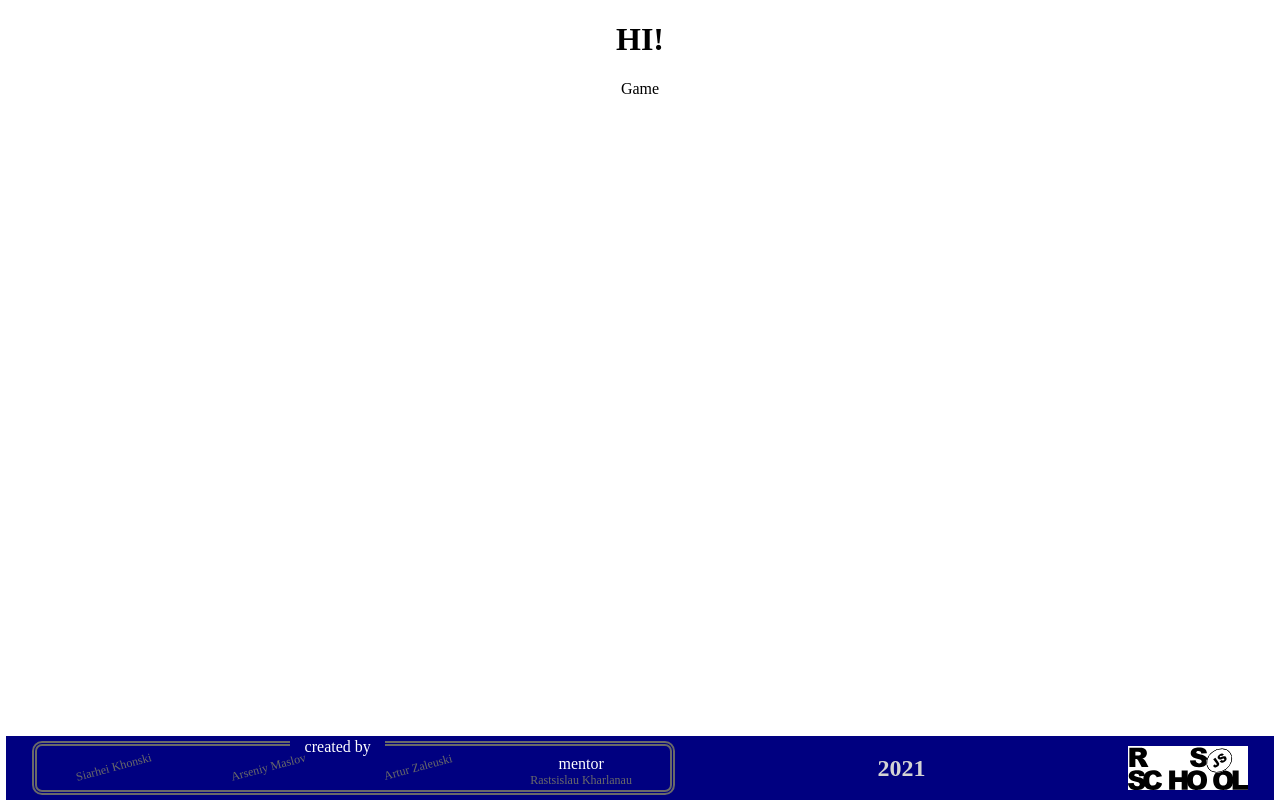
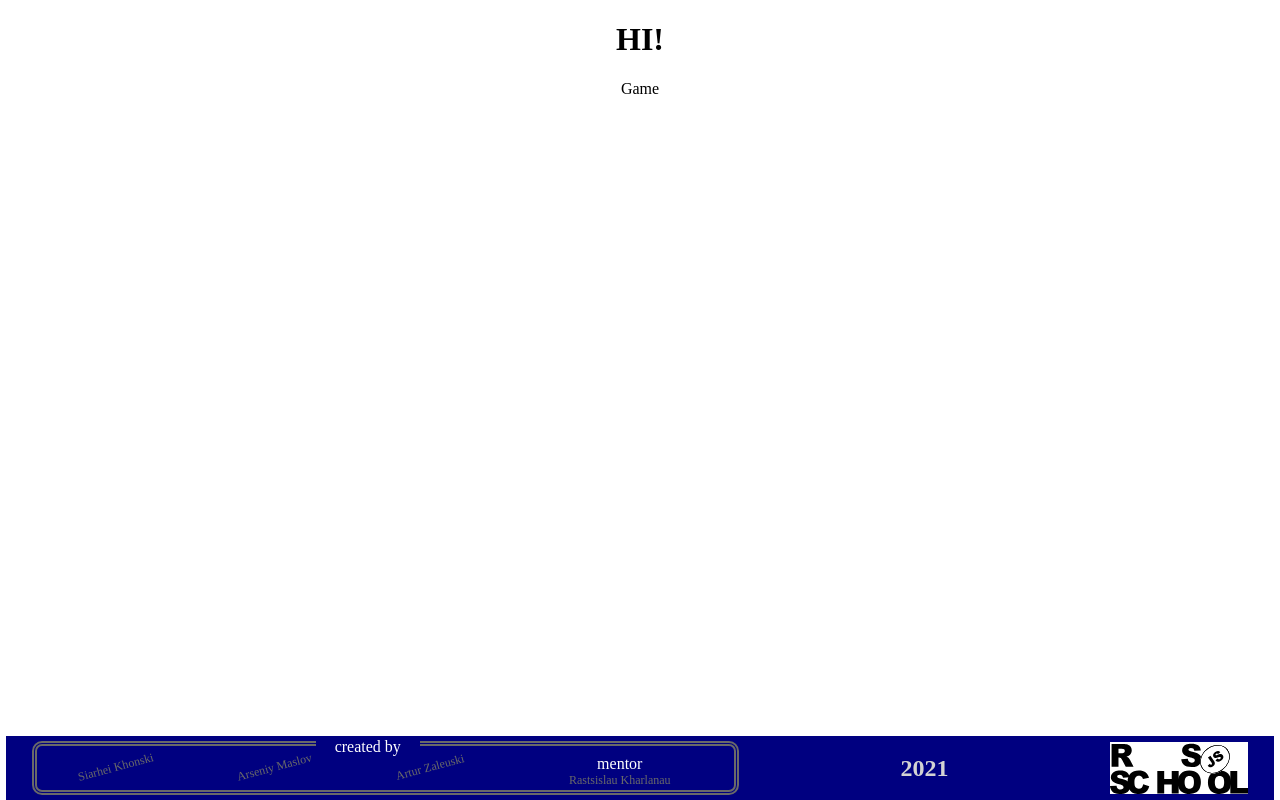
Before and after one commit to Maslovars/pointing-poker, a React (Create React App) app: page /game in a window 1280 px wide. Built offline with nearby package versions, Linux system fonts and the light colour scheme.

Commit message:
refactor: take into account the remarks of the mentor and team

```diff
--- a/src/App.css
+++ b/src/App.css
@@ -1,3 +1,3 @@
-.App {
+.app {
   text-align: center;
 }
--- a/src/App.js
+++ b/src/App.js
@@ -8,7 +8,7 @@ import Welcome from './components/welcome/Welcome';
 
 function App() {
   return (
-    <div className="App">
+    <div className="app">
 
       <h1>HI!</h1>
       <Switch>
--- a/src/components/footer/Footer.jsx
+++ b/src/components/footer/Footer.jsx
@@ -4,27 +4,31 @@ import {
   StyledContainer,
   StyledContainerTitle,
   MentorContainer,
-  Year
+  Year,
+  StyledLink,
+  MentorLink,
+  MentorText,
+  CourseLink
 } from "./styles";
-import logo from './rs_school_js.svg';
+import logo from '../../assets/rs_school_js.svg';
 
 const Footer = (props) => {
   return (
     <StyledFooter {...props}>
       <StyledContainer>
         <StyledContainerTitle {...props}>created by</StyledContainerTitle>
-        <a href='https://github.com/armonlis' target='_blank' title='Siarhei Khonski github' rel='noreferrer'>Siarhei Khonski</a>
-        <a href='https://github.com/Maslovars' target='_blank' title='Arseniy Maslov github' rel='noreferrer'>Arseniy Maslov</a>
-        <a href='https://github.com/zalart' target='_blank' title='Artur Zaleuski github' rel='noreferrer'>Artur Zaleuski</a>
+        <StyledLink href='https://github.com/armonlis' target='_blank' title='Siarhei Khonski github' rel='noreferrer'>Siarhei Khonski</StyledLink>
+        <StyledLink href='https://github.com/Maslovars' target='_blank' title='Arseniy Maslov github' rel='noreferrer'>Arseniy Maslov</StyledLink>
+        <StyledLink href='https://github.com/zalart' target='_blank' title='Artur Zaleuski github' rel='noreferrer'>Artur Zaleuski</StyledLink>
         <MentorContainer>
-          <p>mentor</p>
-          <a href='https://github.com/tatsmaki' target='_blank' title='Rastsislau Kharlanau github' rel='noreferrer'>Rastsislau Kharlanau</a>
+          <MentorText>mentor</MentorText>
+          <MentorLink href='https://github.com/tatsmaki' target='_blank' title='Rastsislau Kharlanau github' rel='noreferrer'>Rastsislau Kharlanau</MentorLink>
         </MentorContainer>
       </StyledContainer>
       <Year>2021</Year>
-      <a href='https://rs.school/react/' target='_blank' title='Get more information about course' rel='noreferrer'>
+      <CourseLink href='https://rs.school/react/' target='_blank' title='Get more information about course' rel='noreferrer'>
         <StyledImg src={logo} alt='RSSchool logo' />
-      </a>
+      </CourseLink>
     </StyledFooter>
   )
 }
--- a/src/components/footer/styles.js
+++ b/src/components/footer/styles.js
@@ -1,6 +1,6 @@
 import styled from 'styled-components';
 
-const StyledFooter = styled.div`
+export const StyledFooter = styled.div`
   background-color: ${ props => props.background || 'navy'};
   width: ${ props => props.width || '99vw' };
   height: ${ props => props.height || '8vh' };
@@ -11,21 +11,33 @@ const StyledFooter = styled.div`
   display: flex;
   align-items: center;
   justify-content: space-between;
-  & > a {
-    display: block;
-    height: 70%;
-    width: auto;
-    margin: 0 2%;
-    text-decoration: none;
+`
+export const StyledLink = styled.a`
+  display: block;
+  font-size: 1.5vmin;
+  color: dimgray;
+  text-decoration: none;
+  margin: 0 2%;
+  transform: rotate(-15deg);
+  &:hover {
+    color: white;
   }
 `
-const StyledImg = styled.img`
+export const MentorLink = styled(StyledLink)`
+  transform: none;
+`
+
+export const CourseLink = styled(MentorLink)`
+  height: 80%;
+`
+
+export const StyledImg = styled.img`
   background-color: white;
   height: 100%;
 `
-const StyledContainer = styled.div`
+export const StyledContainer = styled.div`
   height: 70%;
-  width: 50%;
+  width: 55%;
   border: 5px double dimgray;
   border-radius: 10px;
   display: flex;
@@ -33,21 +45,10 @@ const StyledContainer = styled.div`
   justify-content: space-around;
   position: relative;
   margin: 0 2%;
-  & a {
-    font-size: 1.5vmin;
-    color: dimgray;
-    text-decoration: none;
-  }
-  & a:hover {
-    color: white;
-  }
-  & > a {
-    transform: rotate(-15deg);
-  }
 `
-const MentorContainer = styled.div`
+export const MentorContainer = styled.div`
   height: 60%;
-  width: auto;
+  width: 25%;
   display: flex;
   flex-direction: column;
   align-items: center;
@@ -57,7 +58,12 @@ const MentorContainer = styled.div`
     margin: 0;
   }
 `
-const StyledContainerTitle = styled.p`
+export const MentorText = styled.p`
+  font-size: 2vmin;
+  margin: 0;
+`
+
+export const StyledContainerTitle = styled.p`
   display: block;
   font-size: 2vh;
   position: absolute;
@@ -67,11 +73,9 @@ const StyledContainerTitle = styled.p`
   margin: 0;
   top: -1vh;
 `
-const Year = styled.p`
+export const Year = styled.p`
   display: block;
   font-size: 3vmin;
   font-weight: bold;
   color: lightgray;
 `
-
-export { StyledFooter, StyledImg, StyledContainer, StyledContainerTitle, MentorContainer, Year };
```
Also changed, not shown: src/assets/rs_school_js.svg (renamed from src/components/footer/rs_school_js.svg).
